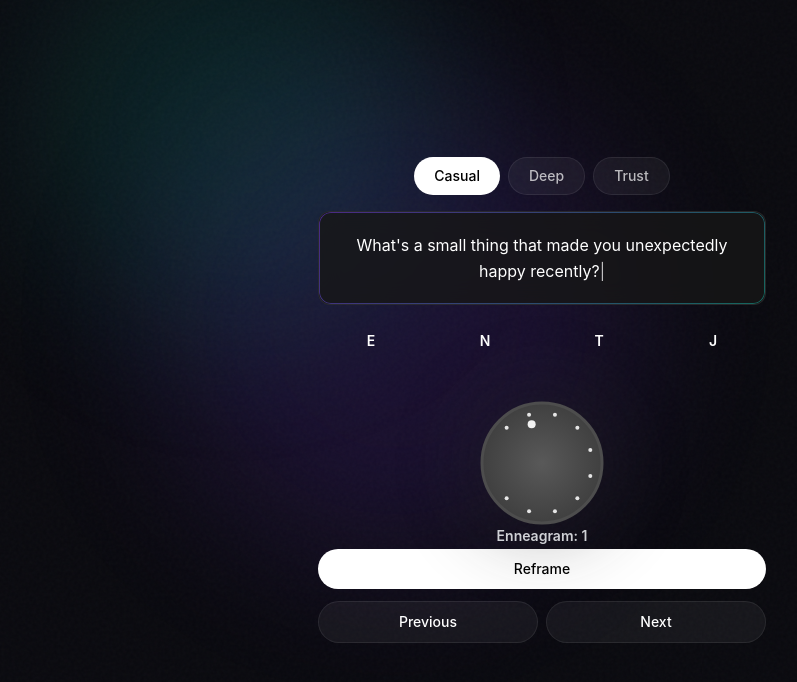
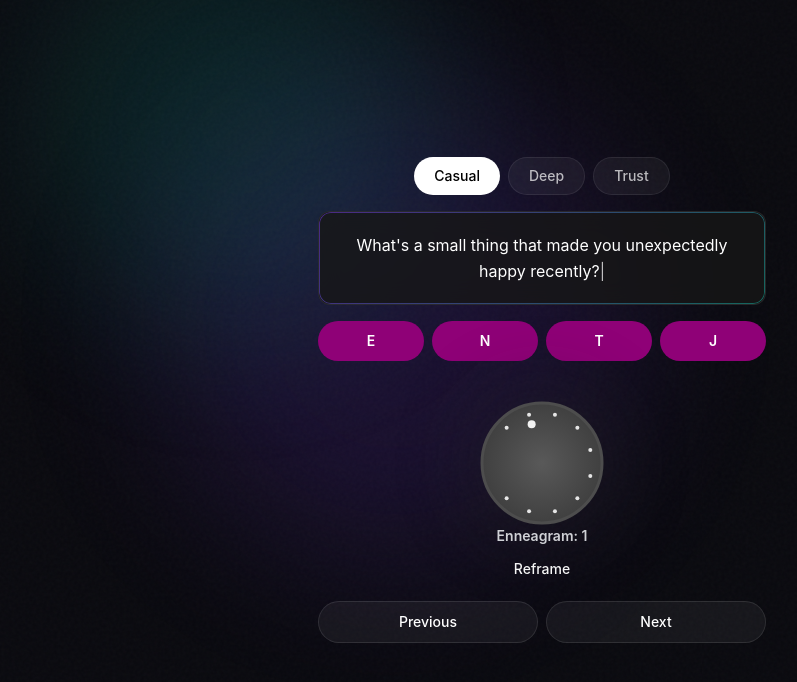
Before and after one commit to Eug-Chua/thoughtful_together, a React (Create React App) app in the folder frontend/: page / in a window 1280 px wide. Shown: the top 682 px of the page, without its empty margins (98-895 px from the left). Built offline with nearby package versions, Linux system fonts and the light colour scheme; a web font is replaced by a local one.

Commit message:
fix: changed MBTI button colors

```diff
--- a/frontend/src/App.js
+++ b/frontend/src/App.js
@@ -233,8 +233,8 @@ function App() {
               }}
               className={`bounce-click py-2.5 rounded-full text-sm font-semibold transition-all duration-200 ${
                 mbti[idx] === pair[0]
-                  ? 'bg-violet text-white'
-                  : 'bg-teal text-white'
+                  ? 'bg-[#8F0177] text-white'
+                  : 'bg-[#5B23FF] text-white'
               }`}
             >
               {mbti[idx]}
@@ -249,14 +249,14 @@ function App() {
 
         {/* Action buttons */}
         <div className="flex flex-col gap-3">
-          {/* Reframe button */}
+          {/* Reframe button with twinkle effect */}
           <button
             onClick={reframeWithAI}
             disabled={loading}
             className={`bounce-click w-full py-2.5 rounded-full font-medium text-sm transition-all duration-200 flex items-center justify-center gap-2 ${
               loading
                 ? 'bg-surface border border-border text-text-secondary cursor-wait'
-                : 'bg-white text-black hover:bg-gray-200'
+                : 'btn-twinkle text-white'
             }`}
           >
             {loading ? (
@@ -273,13 +273,13 @@ function App() {
           <div className="flex gap-2">
             <button
               onClick={() => pickQuestion(-1)}
-              className="bounce-click flex-1 py-2.5 rounded-full font-medium text-sm bg-surface border border-border text-text-primary hover:bg-surface-hover hover:border-border-hover transition-all duration-200"
+              className="bounce-click flex-1 py-2.5 rounded-full font-medium text-sm bg-surface border border-white/10 text-text-primary hover:bg-surface-hover hover:border-white/20 transition-all duration-200"
             >
               Previous
             </button>
             <button
               onClick={() => pickQuestion(1)}
-              className="bounce-click flex-1 py-2.5 rounded-full font-medium text-sm bg-surface border border-border text-text-primary hover:bg-surface-hover hover:border-border-hover transition-all duration-200"
+              className="bounce-click flex-1 py-2.5 rounded-full font-medium text-sm bg-surface border border-white/10 text-text-primary hover:bg-surface-hover hover:border-white/20 transition-all duration-200"
             >
               Next
             </button>
```
